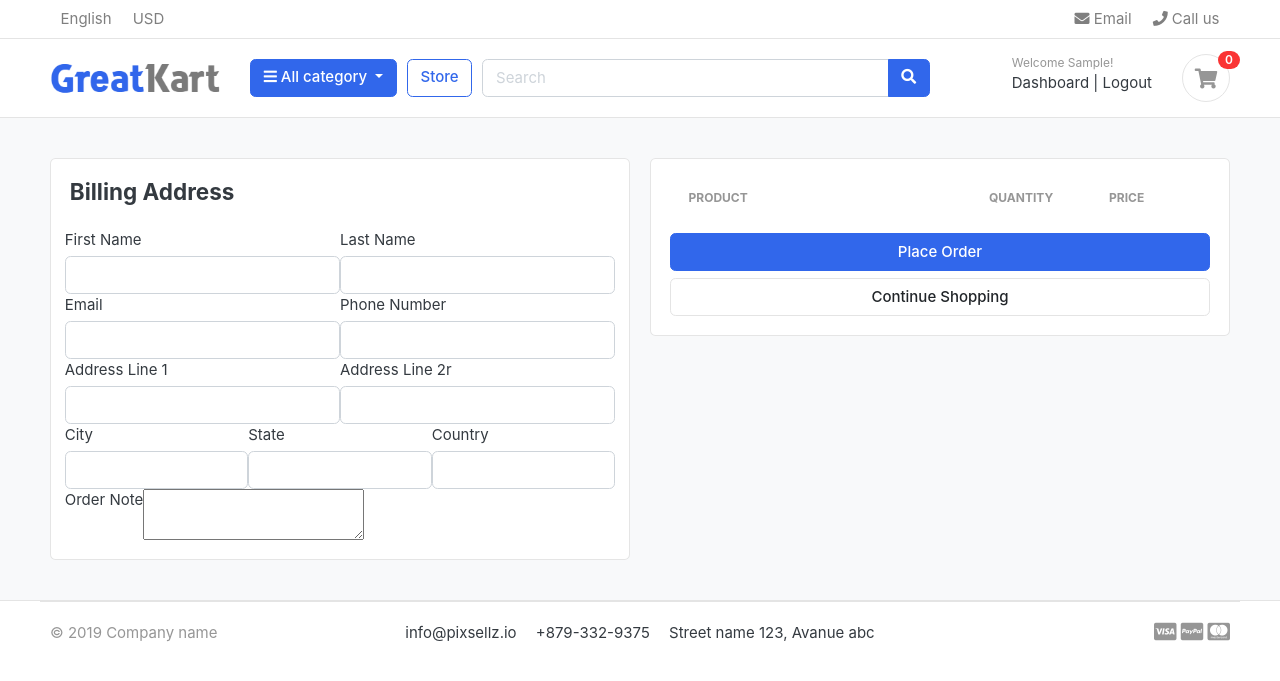
After one commit to srivastavankur1/shopKaro, a Django app: page /cart/checkout/ in a window 1280 px wide. The commit adds this page. Shown: the top 681 px of the page. Run offline with Django 5.2, Linux system fonts and the light colour scheme; a user stored in the database is signed in; tables that the repository leaves empty hold one stand-in row (values such as "Sample post"); lists and menus that the app fills with data are empty; some libraries are stand-ins or nearby versions; some web fonts are replaced.

Commit message:
important fixes

```diff
--- a/carts/urls.py
+++ b/carts/urls.py
@@ -6,4 +6,6 @@ urlpatterns = [
     path('remove_cart/<int:product_id>/<int:cart_item_id>/', views.remove_cart, name='remove_cart'),
     path('remove_cart_item/<int:product_id>/<int:cart_item_id>/', views.remove_cart_item, name='remove_cart_item'),
 
+    path('checkout/', views.checkout, name='checkout')
+
 ]
--- a/carts/views.py
+++ b/carts/views.py
@@ -3,6 +3,7 @@ from django.http import HttpResponse
 from store.models import Product, Variation
 from carts.models import Cart, CartItem
 from django.core.exceptions import ObjectDoesNotExist
+from django.contrib.auth.decorators import login_required
 
 # Create your views here.
 
@@ -11,7 +12,6 @@ def _cart_id(request):
     if not cart:
         cart = request.session.create()
     return cart
-
 
 def add_cart(request, product_id):
     product = Product.objects.get(id=product_id)   #get the product
@@ -97,7 +97,6 @@ def remove_cart_item(request, product_id, cart_item_id):
     cart_item.delete()
     return redirect('cart')
 
-
 def cart(request, total=0, quantity=0, cart_items=None):
     try:
         tax=0
@@ -121,3 +120,28 @@ def cart(request, total=0, quantity=0, cart_items=None):
         'grand_total':grand_total,
     }
     return render(request, 'store/cart.html', context)
+
+@login_required(login_url='login')
+def checkout(request,total=0, quantity=0, cart_items=None):
+    try:
+        tax=0
+        grand_total=0
+        cart = Cart.objects.get(cart_id = _cart_id(request))
+        cart_items = CartItem.objects.filter(cart=cart, is_active=True)
+        for cart_item in cart_items:
+            total += (cart_item.product.price * cart_item.quantity)
+            quantity += cart_item.quantity
+
+        tax = (2 * total)/100
+        grand_total = total + tax
+
+    except ObjectDoesNotExist:
+        pass
+    context = {
+        'total': total,
+        'quantity':quantity,
+        'cart_items':cart_items,
+        'tax': tax,
+        'grand_total':grand_total,
+    }
+    return render(request, 'store/checkout.html', context)
--- a/shopkaro/settings.py
+++ b/shopkaro/settings.py
@@ -143,5 +143,5 @@ MESSAGE_TAGS = {
 EMAIL_HOST = 'smtp.gmail.com'
 EMAIL_PORT= 587
 EMAIL_HOST_USER = 'srivastavaankur987@gmail.com'
-EMAIL_HOST_PASSWORD = 'rbrq stni nblu uyia'
+EMAIL_HOST_PASSWORD = 'your gmail app password'
 EMAIL_USE_TLS = True
--- a/templates/store/cart.html
+++ b/templates/store/cart.html
@@ -112,7 +112,7 @@
 			<p class="text-center mb-3">
 				<img src="{% static './images/misc/payments.png'%}" height="26">
 			</p>
-			<a href="./place-order.html" class="btn btn-primary btn-block"> Checkout </a>
+			<a href="{% url 'checkout' %}" class="btn btn-primary btn-block"> Checkout </a>
 			<a href="{% url 'store' %}" class="btn btn-light btn-block">Continue Shopping</a>
 		</div> <!-- card-body.// -->
 		</div> <!-- card.// -->
--- /dev/null
+++ b/templates/store/checkout.html
@@ -0,0 +1,139 @@
+{% extends "base.html" %}
+
+{% load static %}
+
+{% block content %}
+
+
+<section class="section-content padding-y bg">
+<div class="container">
+
+<!-- ============================ COMPONENT 1 ================================= -->
+<div class="row">
+	<aside class="col-lg-6">
+<div class="card">
+    <div class="card-body">
+        <h4 class="card-title mb-4">Billing Address</h4>
+        <form action="" method="POST">
+            {% csrf_token %}
+            <div class="form-row">
+                <div class="col form-row">
+                    <label for="">First Name</label>
+                    <input type="text" name="first_name" class="form-control required">
+                </div>
+                <div class="col form-row">
+                    <label for="">Last Name</label>
+                    <input type="text" name="last_name" class="form-control required">
+                </div>
+            </div>
+            <div class="form-row">
+                <div class="col form-row">
+                    <label for="">Email</label>
+                    <input type="email" name="email" class="form-control required">
+                </div>
+                <div class="col form-row">
+                    <label for="">Phone Number</label>
+                    <input type="text" name="phone_number" class="form-control required">
+                </div>
+            </div>
+            <div class="form-row">
+                <div class="col form-row">
+                    <label for="">Address Line 1</label>
+                    <input type="text" name="address_line_1" class="form-control required">
+                </div>
+                <div class="col form-row">
+                    <label for="">Address Line 2r</label>
+                    <input type="text" name="address_line_2" class="form-control">
+                </div>
+            </div>
+            <div class="form-row">
+                <div class="col form-row">
+                    <label for="">City</label>
+                    <input type="text" name="city" class="form-control required">
+                </div>
+                <div class="col form-row">
+                    <label for="">State</label>
+                    <input type="text" name="state" class="form-control required">
+                </div>
+                <div class="col form-row">
+                    <label for="">Country</label>
+                    <input type="text" name="country" class="form-control required">
+                </div>
+            </div>
+            <div class="form-row">
+                <label for="">Order Note</label>
+                <textarea name="order_note" rows="2"></textarea>
+            </div>
+
+    </div>
+</div> <!-- card.// -->
+
+	</aside> <!-- col.// -->
+	<aside class="col-lg-6">
+
+		<div class="card">
+		<div class="card-body">
+<table class="table table-borderless table-shopping-cart">
+<thead class="text-muted">
+<tr class="small text-uppercase">
+  <th scope="col">Product</th>
+  <th scope="col" width="120">Quantity</th>
+  <th scope="col" width="120">Price</th>
+</tr>
+</thead>
+<tbody>
+
+{% for cart_item in cart_items %}
+<tr>
+	<td>
+		<figure class="itemside align-items-center">
+			<div class="aside"><img src="{{cart_item.product.images.url}}" class="img-sm"></div>
+			<figcaption class="info">
+				<a href="{{ cart_item.product.get_url}}" class="title text-dark">{{cart_item.product.product_name}}</a>
+				<p class="text-muted small">
+					{% if cart_item.variations.all %}
+						{% for item in cart_item.variations.all %}
+							{{item.variation_category | capfirst}} : {{item.variation_value | capfirst}} <br>
+						{% endfor %}
+					{% endif %}
+				</p>
+			</figcaption>
+		</figure>
+	</td>
+	<td>
+        <label for="">{{cart_item.quantity}}</label>
+	</td>
+	<td>
+		<div class="price-wrap">
+			<var class="price">${{cart_item.sub_total}}</var>
+			<small class="text-muted"> ${{cart_item.product.price}} each </small>
+		</div> <!-- price-wrap .// -->
+	</td>
+
+</tr>
+
+{% endfor %}
+
+</tbody>
+</table>
+
+
+
+            <button type="submit" name="submit" class="btn btn-primary btn-block">Place Order</button>
+			<a href="{% url 'store' %}" class="btn btn-light btn-block">Continue Shopping</a>
+        </form>
+		</div> <!-- card-body.// -->
+		</div> <!-- card.// -->
+
+
+</aside> <!-- col.// -->
+
+
+</div> <!-- row.// -->
+<!-- ============================ COMPONENT 1 END .// ================================= -->
+
+</div> <!-- container .//  -->
+</section>
+<!-- ========================= SECTION CONTENT END// ========================= -->
+
+{% endblock content %}
```
